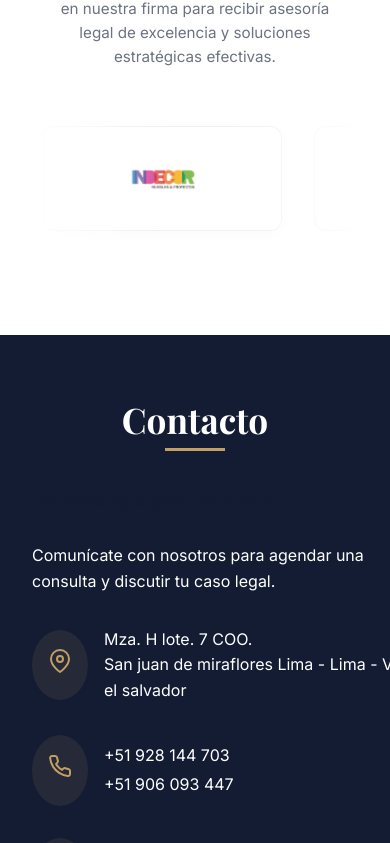
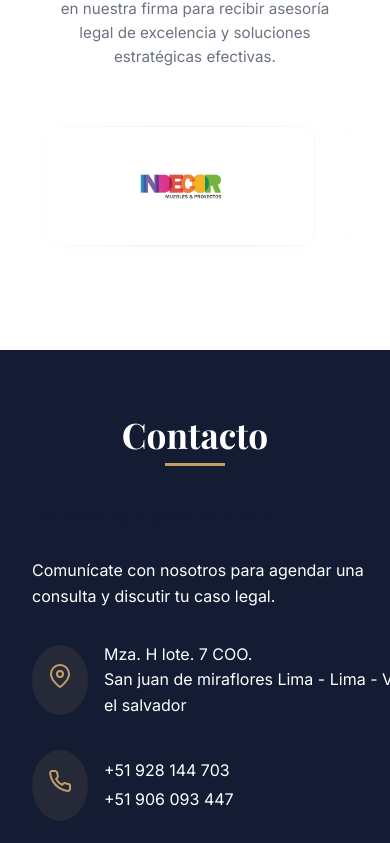
Before and after one commit to PepsiMan18/QuintanaQuinde, a React (Vite) app: page / in a window 390 px wide. Shown: the part 7616-8459 px from the top of the page. Built offline with nearby package versions, Linux system fonts and the light colour scheme; a web font is replaced by a local one.

Commit message:
style: increase partners logo size and update cliente7 to PNG format

```diff
--- a/src/App.css
+++ b/src/App.css
@@ -1613,9 +1613,9 @@
   background: #ffffff;
   border: 1px solid rgba(0,0,0,0.06);
   border-radius: 12px;
-  padding: 1.5rem 3rem;
-  height: 130px;
-  width: 290px;
+  padding: 1rem 2rem;
+  height: 145px;
+  width: 320px;
   box-shadow: 0 4px 15px rgba(0,0,0,0.02);
   transition: all 0.4s cubic-bezier(0.25, 0.46, 0.45, 0.94);
 }
@@ -1624,7 +1624,7 @@
   max-height: 100%;
   max-width: 100%;
   object-fit: contain;
-  opacity: 0.85; /* Sutil opacidad para que resalte en hover */
+  opacity: 0.95; /* Más visible por defecto */
   transition: all 0.4s ease;
 }
 
@@ -1636,6 +1636,7 @@
 
 .partner-logo-wrapper:hover img {
   opacity: 1;
+  transform: scale(1.05); /* Efecto zoom premium en el logo */
 }
 
 @keyframes marquee {
@@ -1663,9 +1664,9 @@
     margin-bottom: 2rem;
   }
   .partner-logo-wrapper {
-    width: 240px;
-    height: 105px;
-    padding: 1rem 2rem;
+    width: 270px;
+    height: 120px;
+    padding: 0.8rem 1.4rem;
   }
   .partners-track {
     gap: 2rem;
--- a/src/components/Partners.jsx
+++ b/src/components/Partners.jsx
@@ -5,7 +5,7 @@ import cliente3 from '../assets/cliente3.png';
 import cliente4 from '../assets/cliente4.png';
 import cliente5 from '../assets/Cliente5.PNG';
 import cliente6 from '../assets/Cliente6.png';
-import cliente7 from '../assets/cliente7.jpeg';
+import cliente7 from '../assets/cliente7.png';
 
 const partnersData = [
   { id: 1, name: "ViguDent", logo: cliente1 },
```
Also changed, not shown: src/assets/cliente7.jpeg (deleted), src/assets/cliente7.png (added).
